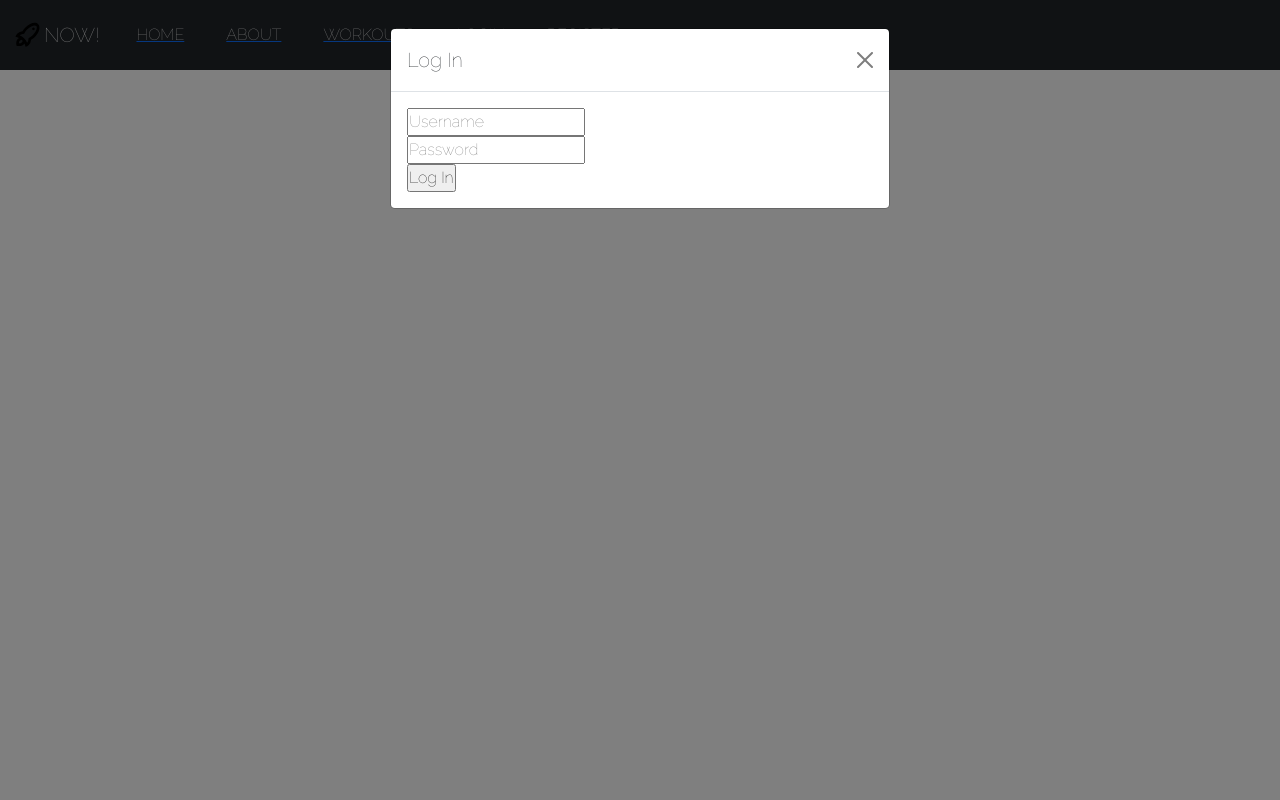
After one commit to JPark-2020/NOWfitnessv2, a Django app: template main_app/templates/base.html in a window 1280 px wide, after a click on "LOGIN". The commit adds this page. Run offline with Django 3.2, Linux system fonts and the light colour scheme; the template is opened without the code that fills it, so the values that code supplies are empty.

Commit message:
homepage prototype

```diff
--- /dev/null
+++ b/main_app/static/styles/base.css
@@ -0,0 +1,8 @@
+* {
+    padding: 0;
+    margin: 0;
+  }
+
+body {
+    font-family: 'Raleway', sans-serif;
+}
--- /dev/null
+++ b/main_app/templates/base.html
@@ -0,0 +1,152 @@
+{%load static%}
+<!DOCTYPE html>
+<html lang="en">
+<head>
+    <meta charset="UTF-8">
+    <meta http-equiv="X-UA-Compatible" content="IE=edge">
+    <meta name="viewport" content="width=device-width, initial-scale=1.0">
+    <title>{%block title%}{%endblock%}</title>
+    {% comment %} Bootstrap {% endcomment %}
+    <link href="https://cdn.jsdelivr.net/npm/bootstrap@5.0.1/dist/css/bootstrap.min.css" rel="stylesheet" integrity="sha384-+0n0xVW2eSR5OomGNYDnhzAbDsOXxcvSN1TPprVMTNDbiYZCxYbOOl7+AMvyTG2x" crossorigin="anonymous">
+    <script src="https://cdn.jsdelivr.net/npm/bootstrap@5.0.1/dist/js/bootstrap.bundle.min.js" integrity="sha384-gtEjrD/SeCtmISkJkNUaaKMoLD0//ElJ19smozuHV6z3Iehds+3Ulb9Bn9Plx0x4" crossorigin="anonymous"></script>
+    {% comment %} Static Files  {% endcomment %}
+    <link rel="stylesheet" href={%static 'styles/base.css'%}/>
+    <!-- Google fonts-->
+    <link rel="preconnect" href="https://fonts.googleapis.com">
+    <link rel="preconnect" href="https://fonts.gstatic.com" crossorigin>
+    <link href="https://fonts.googleapis.com/css2?family=Raleway:wght@100&display=swap" rel="stylesheet">
+    {%block css_files%}{%endblock%}
+    {%block js_files%}{%endblock%}
+</head>
+<body>
+{% comment %} NAVBAR {% endcomment %}
+{% if user.is_authenticated %}
+<nav class="navbar sticky-top navbar-expand-lg navbar-dark bg-dark">
+  <div class="container-fluid">
+    <svg xmlns="http://www.w3.org/2000/svg" viewBox="-2.5 -2.5 24 24" width="32" height="32" preserveAspectRatio="xMinYMin" class="icon__icon"><path d="M9.808 12.971l.076-1.064.927-.529A11.644 11.644 0 0 0 13.243 9.5c2.64-2.641 3.446-5.746 2.475-6.718-.972-.97-4.077-.166-6.718 2.475-.76.76-1.397 1.59-1.878 2.432l-.53.927-1.063.076a3.973 3.973 0 0 0-2.355.988 10.984 10.984 0 0 1 3.351 2.295c.98.98 1.752 2.117 2.295 3.351a3.973 3.973 0 0 0 .988-2.355zM6.835 15.8a6.687 6.687 0 0 1-.663.771C5 17.743 3.232 18.096.868 17.631c-.464-2.363-.11-4.131 1.06-5.303.248-.246.506-.468.772-.663a8.975 8.975 0 0 0-2.598-.81 5.974 5.974 0 0 1 1.473-2.416 5.977 5.977 0 0 1 3.81-1.741 13.637 13.637 0 0 1 2.2-2.855c3.32-3.32 7.594-4.427 9.547-2.475 1.952 1.953.844 6.227-2.475 9.546a13.637 13.637 0 0 1-2.855 2.2 5.977 5.977 0 0 1-1.741 3.81 5.955 5.955 0 0 1-2.416 1.474 8.975 8.975 0 0 0-.81-2.598zM5.11 13.39a2.6 2.6 0 0 0-.54-.415c-.432.15-.94.48-1.405.944-.219.22-.487.959-.49 1.905.946-.003 1.688-.274 1.905-.49.465-.466.795-.973.944-1.405a2.6 2.6 0 0 0-.414-.54zm7.778-7.78a1 1 0 1 1 1.414-1.413A1 1 0 0 1 12.89 5.61z"></path></svg>
+    <a id="navLOGO" class="navbar-brand" href="">NOW!</a>
+    <button class="navbar-toggler" type="button" data-bs-toggle="collapse" data-bs-target="#navbarSupportedContent" aria-controls="navbarSupportedContent" aria-expanded="false" aria-label="Toggle navigation">
+    <span class="navbar-toggler-icon"></span>
+    </button>
+    <div class="collapse navbar-collapse" id="navbarSupportedContent">
+        <ul class="navbar-nav me-auto mb-2 mb-lg-0">
+            <li class="nav-item">
+            <a class="nav-link active" aria-current="page" href=""> HOME</a>
+            </li>
+            <li class="nav-item">
+            <a class="nav-link active" href="">ABOUT</a>
+            </li>
+            <li class="nav-item">
+            <a class="nav-link active" aria-current="page" href="">ENTRIES</a>
+            </li>
+            <li class="nav-item">
+            <a class="nav-link active" aria-current="page" href="">FITNESS TRACKER</a>
+            </li>
+            <li class="nav-item dropdown">
+            <a class="nav-link active dropdown-toggle" href="#" id="navbarDropdown" role="button" data-bs-toggle="dropdown" aria-expanded="false">
+                WORKOUTS
+            </a>
+                <ul class="dropdown-menu" aria-labelledby="navbarDropdown">
+                    <li><a class="dropdown-item" href="">Workouts Index</a></li>
+                    <li><hr class="dropdown-divider"></li>
+                    <li><a class="dropdown-item" href="">Bodyweight</a></li>
+                    <li><hr class="dropdown-divider"></li>
+                    <li><a class="dropdown-item" href="">Boxing</a></li>
+                    <li><hr class="dropdown-divider"></li>
+                    <li><a class="dropdown-item" href="">Yoga</a></li>
+                </ul>
+            </li>
+             <li class="nav-item">
+                <a class="nav-link active" aria-current="page" href="">LOGOUT</a>
+             </li>
+        </ul>
+
+{% else %}
+<nav class="navbar sticky-top navbar-expand-lg navbar-dark bg-dark">
+    <div class="container-fluid">
+    <svg xmlns="http://www.w3.org/2000/svg" viewBox="-2.5 -2.5 24 24" width="32" height="32" preserveAspectRatio="xMinYMin" class="icon__icon"><path d="M9.808 12.971l.076-1.064.927-.529A11.644 11.644 0 0 0 13.243 9.5c2.64-2.641 3.446-5.746 2.475-6.718-.972-.97-4.077-.166-6.718 2.475-.76.76-1.397 1.59-1.878 2.432l-.53.927-1.063.076a3.973 3.973 0 0 0-2.355.988 10.984 10.984 0 0 1 3.351 2.295c.98.98 1.752 2.117 2.295 3.351a3.973 3.973 0 0 0 .988-2.355zM6.835 15.8a6.687 6.687 0 0 1-.663.771C5 17.743 3.232 18.096.868 17.631c-.464-2.363-.11-4.131 1.06-5.303.248-.246.506-.468.772-.663a8.975 8.975 0 0 0-2.598-.81 5.974 5.974 0 0 1 1.473-2.416 5.977 5.977 0 0 1 3.81-1.741 13.637 13.637 0 0 1 2.2-2.855c3.32-3.32 7.594-4.427 9.547-2.475 1.952 1.953.844 6.227-2.475 9.546a13.637 13.637 0 0 1-2.855 2.2 5.977 5.977 0 0 1-1.741 3.81 5.955 5.955 0 0 1-2.416 1.474 8.975 8.975 0 0 0-.81-2.598zM5.11 13.39a2.6 2.6 0 0 0-.54-.415c-.432.15-.94.48-1.405.944-.219.22-.487.959-.49 1.905.946-.003 1.688-.274 1.905-.49.465-.466.795-.973.944-1.405a2.6 2.6 0 0 0-.414-.54zm7.778-7.78a1 1 0 1 1 1.414-1.413A1 1 0 0 1 12.89 5.61z"></path></svg>
+    <a class="navbar-brand" href="">NOW!</a>
+    <button class="navbar-toggler" type="button" data-bs-toggle="collapse" data-bs-target="#navbarSupportedContent" aria-controls="navbarSupportedContent" aria-expanded="false" aria-label="Toggle navigation">
+    <span class="navbar-toggler-icon"></span>
+    </button>
+    <div class="collapse navbar-collapse" id="navbarSupportedContent">
+        <ul class="navbar-nav me-auto mb-2 mb-lg-0">
+            <button type="button" class="btn btn-link">
+            <li class="nav-item">
+            <a class="nav-link active" aria-current="page" href="">HOME</a>
+            </li>
+            </button>
+            <button type="button" class="btn btn-link">
+            <li class="nav-item">
+              <a class="nav-link active" href="">ABOUT</a>
+            </li>
+            </button>
+            <button type="button" class="btn btn-link">
+            <li class="nav-item">
+              <a class="nav-link active" href="">WORKOUTS</a>
+            </li>
+            </button>
+            <button type="button" class="btn btn-link" data-bs-toggle="modal" data-bs-target="#loginModal">
+            <li class="nav-item">
+                <a class="nav-link active"  id="loginNav" aria-current="page">LOGIN</a>
+            </li>
+            </button>
+            <button type="button" class="btn btn-link" data-bs-toggle="modal" data-bs-target="#exampleModal">
+            <li class="nav-item">
+                <a class="nav-link active"  id="registerNav" aria-current="page">REGISTER</a>
+            </li>
+            </button>
+        </ul>
+{% endif %}
+    </div>
+    </div>
+</nav>
+
+{% comment %} MODAL FORM{% endcomment %}
+
+<!-- Modal 1 : Login -->
+<div class="modal fade" id="loginModal" tabindex="-1" aria-labelledby="loginModalLabel" aria-hidden="true">
+  <div class="modal-dialog">
+    <div class="modal-content">
+      <div class="modal-header">
+        <h5 class="modal-title" id="loginModalLabel">Log In</h5>
+        <button type="button" class="btn-close" data-bs-dismiss="modal" aria-label="Close"></button>
+      </div>
+      <div class="modal-body">
+          <form method="POST" action="">
+          {% csrf_token %}
+            <input type="text" id="username" name="username" placeholder="Username" /><br>
+            <input type="password" id="password" name="password" placeholder="Password" /><br>
+            <input type="submit" name="Submit" id="submit" value="Log In">
+          </form>
+      </div>
+    </div>
+  </div>
+</div>
+
+{% comment %} Modal 2: Signup {% endcomment %}
+<div class="modal fade" id="exampleModal" tabindex="-1" aria-labelledby="exampleModalLabel" aria-hidden="true">
+  <div class="modal-dialog">
+    <div class="modal-content">
+      <div class="modal-header">
+        <h5 class="modal-title" id="exampleModalLabel">Sign Up</h5>
+        <button type="button" class="btn-close" data-bs-dismiss="modal" aria-label="Close"></button>
+      </div>
+      <div class="modal-body">
+          <form method="POST" action="">
+            {% csrf_token %}
+            <input type="text" id="username" name="username" placeholder="Username" /><br>
+            <input type="password" id="password1" name="password1" placeholder="Password" /><br>
+            <input type="password" id="password2" name="password2" placeholder="Confirm Password" /><br>
+            <br>
+            <input type="submit" name="Submit" id="submit" value="Sign Up">
+          </form>
+      </div>
+    </div>
+  </div>
+</div>
+
+
+{%block content%} {%endblock%}
+</body>
+</html>
```
Also changed, not shown: main_app/templates/home.html (+13 -12 lines), main_app/static/scripts/base.js (added), 1 other file.
